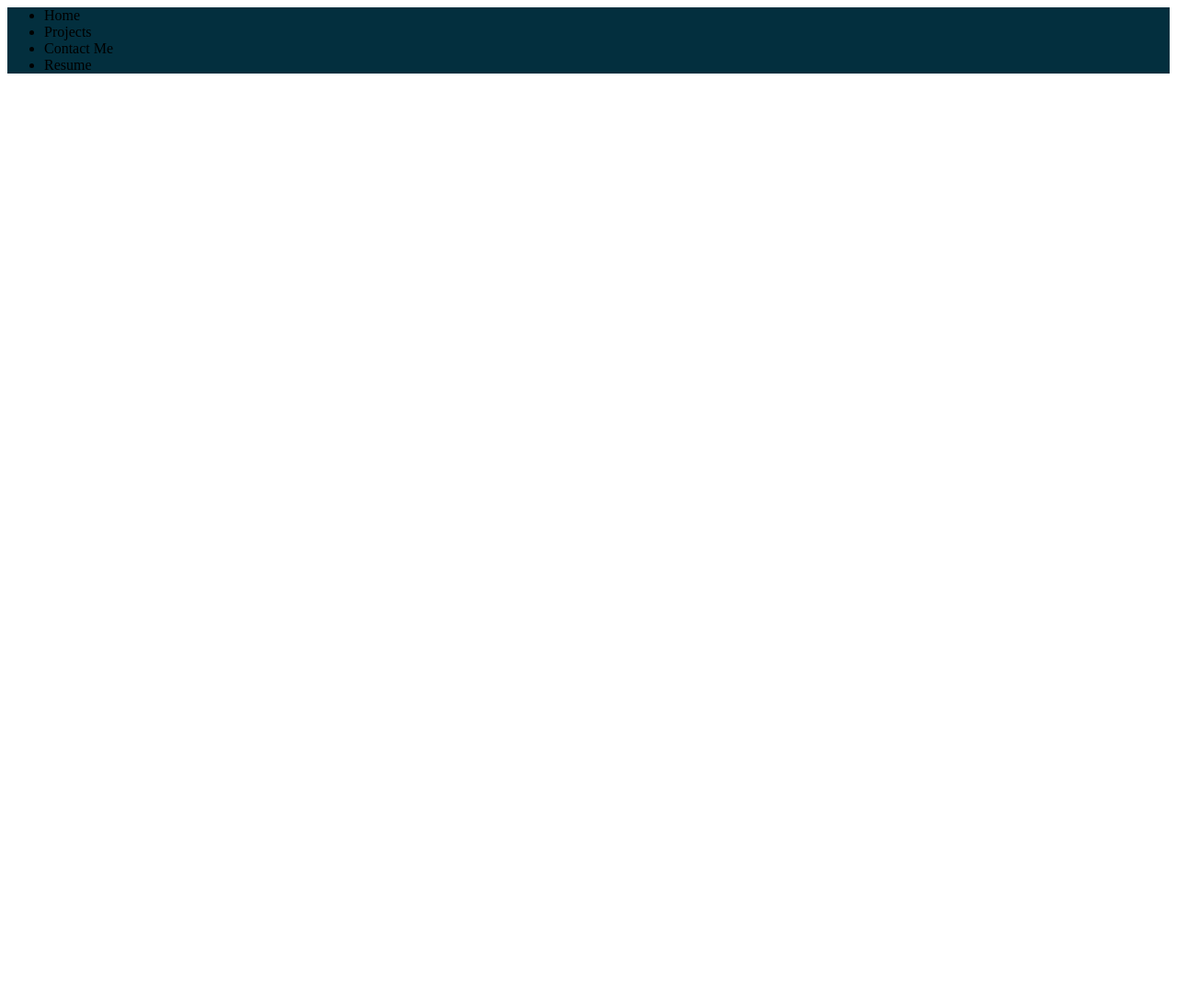
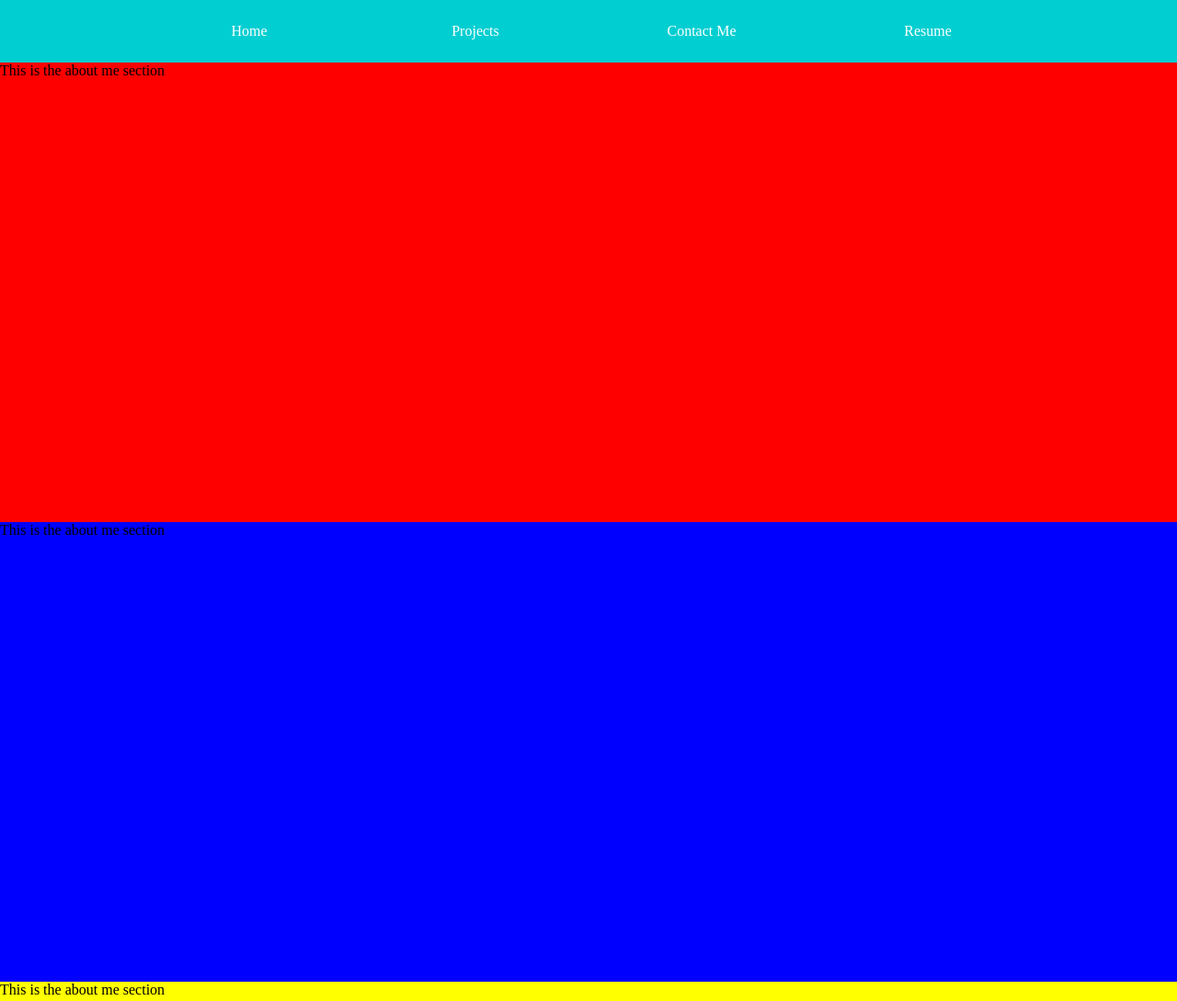
Before and after one commit to aerielellisk5/aerielportfolio, a website: page index.html in a window 1280 px wide. Shown: the top 1089 px of the page at 92% size. Before the commit the page ends 800 px from the top, so only its background shows below. Drawn offline with Linux system fonts and the light colour scheme.

Commit message:
started to work on the nav bar

```diff
--- a/css/scss/styles.scss
+++ b/css/scss/styles.scss
@@ -1,7 +1,47 @@
 // Variables
 
-$deepBlue: #032F3E;
+$turquoise: #00CED1;
+$white: #FFFFFF;
+
+*{
+  margin:0px;
+  padding:0px;
+}
+body{
+  background-color: black;
+}
 
 #nav{
-  background: $deepBlue
+  background-color: $turquoise;
+  ul{
+    text-align: center;
+    li{
+      display:inline-block;
+      padding:5px;
+      margin:20px;
+      width:15%;
+      a{
+        text-decoration: none;
+        color:white;
+      }
+    }
+  }
 }
+
+.content{
+  height:500px;
+  width:100%
+}
+
+#About_Me{
+  background-color: red;
+}
+#Projects{
+  background-color: blue;
+}
+#Contact{
+  background-color: yellow
+}
+#Resume{
+  background-color:purple;
+}
--- a/index.html
+++ b/index.html
@@ -4,14 +4,33 @@
   </head>
   <body>
     <div id="container">
+      <!--nav starts here!  -->
       <div id="nav">
         <ul>
-          <li>Home</li>
-          <li>Projects</li>
-          <li>Contact Me</li>
-          <li>Resume</li>
+          <li><a href="#">Home</a></li>
+          <li><a href="#Projects">Projects</a></li>
+          <li><a href="#Contact">Contact Me</a></li>
+          <li><a href="#">Resume</a></li>
         </ul>
       </div>
+    <!--nav ends here!  -->
+
+    <!--content sections begin  -->
+
+    <!--Content Section #1 About Me  -->
+    <div id='About_Me' class='content'>
+      <p>This is the about me section</p>
+    </div>
+    <div id='Projects' class='content'>
+      <p>This is the about me section</p>
+    </div>
+    <div id='Contact' class='content'>
+      <p>This is the about me section</p>
+    </div>
+    <div id='Resume' class='content'>
+      <p>This is the about me section</p>
+    </div>
+
     </div>
   </body>
 </html>
```
Also changed, not shown: css/styles.css.
